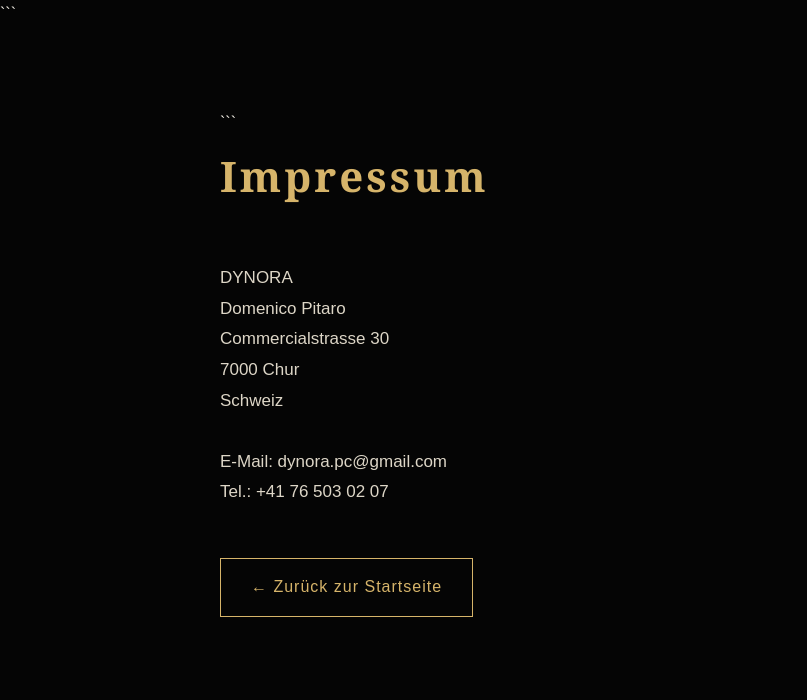
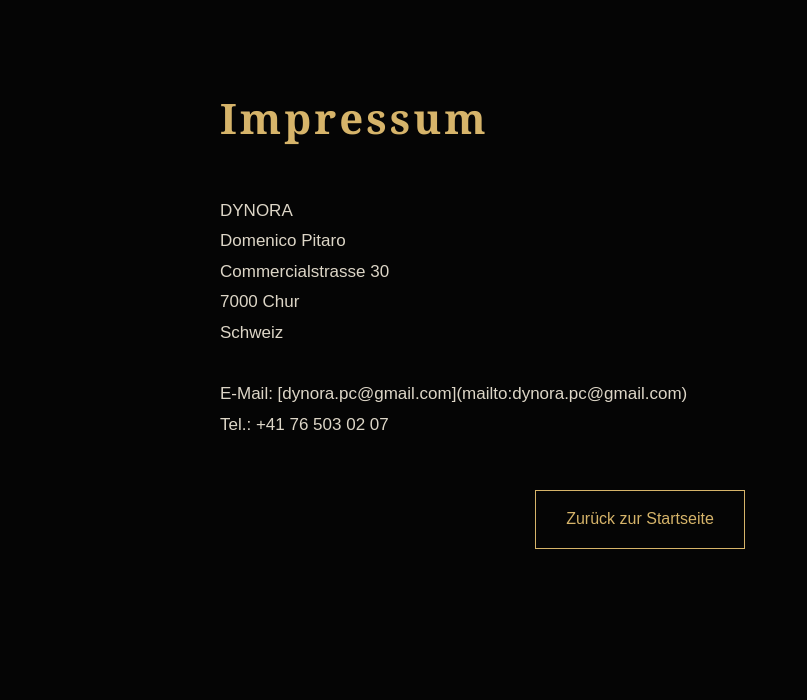
Before and after one commit to PITD413/dynora, a plain HTML site: page impressum.html in a window 1280 px wide. Shown: the whole page, without its empty margins (0-807 px from the left). Drawn offline with Linux system fonts and the light colour scheme.

Commit message:
Update impressum.html

````diff
--- a/impressum.html
+++ b/impressum.html
@@ -7,55 +7,59 @@
 <title>Impressum | DYNORA</title>
 
 <style>
-    * {
-        margin: 0;
-        padding: 0;
-        box-sizing: border-box;
+
+*{
+margin:0;
+padding:0;
+box-sizing:border-box;
 }
 
-    body {
-        background: #050505;
-        color: #f5f1e8;
-        font-family: Arial, sans-serif;
-        line-height: 1.8;
+body{
+background:#050505;
+color:#f5f1e8;
+font-family:Arial,sans-serif;
+line-height:1.8;
 }
 
-    .container {
-        max-width: 900px;
-        margin: 0 auto;
-        padding: 80px 30px;
+.container{
+max-width:900px;
+margin:auto;
+padding:80px 30px;
 }
 
-    h1 {
-        color: #d6b46a;
-        font-family: Georgia, serif;
-        font-size: 42px;
-        letter-spacing: 3px;
-        margin-bottom: 50px;
+h1{
+color:#d6b46a;
+font-family:Georgia,serif;
+font-size:42px;
+margin-bottom:40px;
+letter-spacing:3px;
 }
 
-    p {
-        color: #ddd6c7;
-        font-size: 17px;
+p{
+color:#ddd6c7;
+font-size:17px;
 }
 
-    .back-button {
-        display: inline-block;
-        margin-top: 50px;
-        padding: 14px 30px;
-        border: 1px solid #d6b46a;
-        color: #d6b46a;
-        text-decoration: none;
-        letter-spacing: 1px;
-        transition: 0.3s ease;
+.button-container{
+text-align:center;
+margin-top:50px;
 }
 
-    .back-button:hover {
-        background: #d6b46a;
-        color: #050505;
+.button{
+display:inline-block;
+padding:14px 30px;
+border:1px solid #d6b46a;
+color:#d6b46a;
+text-decoration:none;
+transition:0.3s;
 }
+
+.button:hover{
+background:#d6b46a;
+color:#050505;
+}
+
 </style>
-```
 
 </head>
 
@@ -63,7 +67,6 @@
 
 <div class="container">
 
-```
 <h1>Impressum</h1>
 
 <p>
@@ -74,11 +77,14 @@
 Schweiz
 <br><br>
 
-    E-Mail: dynora.pc@gmail.com<br>
+E-Mail: [dynora.pc@gmail.com](mailto:dynora.pc@gmail.com)<br>
 Tel.: +41 76 503 02 07
+
 </p>
 
-<a href="index.html" class="back-button">← Zurück zur Startseite</a>
+<div class="button-container">
+<a href="index.html" class="button">Zurück zur Startseite</a>
+</div>
 
 </div>
 
````
Lines whose indentation alone changed are shown as unchanged.
